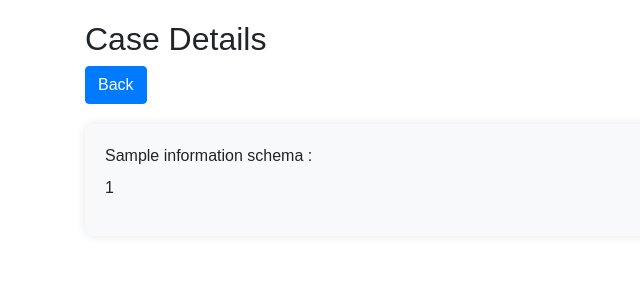
After one commit to Tealiosv2/TeraDrive, a Flask app: page /case_details_admin in a window 1280 px wide. The commit adds this page. Shown: the top 300 px of the page, without its empty margins (0-640 px from the left). Run offline with Flask 3, Linux system fonts and the light colour scheme; a user stored in the database is signed in; a database or web service that is not in the repository returns one stand-in record (values such as "Sample title"); some libraries are stand-ins or nearby versions.

Commit message:
created case details, user dashboard

```diff
--- a/app.py
+++ b/app.py
@@ -6,15 +6,16 @@ from backend import database_operations
 app = Flask(__name__)
 app.secret_key = 'your_secret_key'
 
-
 login_manager = LoginManager()
 login_manager.init_app(app)
 
+
 class User(UserMixin):
-    def __init__(self, id, username, role):
+    def __init__(self, id, username, role, email):
         self.id = id
         self.username = username
         self.role = role
+        self.email = email
 
 
 @login_manager.user_loader
@@ -22,12 +23,14 @@ def load_user(user_id):
     # Load a user from the database based on user_id
     user = database_operations.get_user_by_id(user_id)
     if user:
-        user_id, username, role = user  # Unpack the tuple
-        return User(user_id, username, role)
+        user_id, username, role, email = user  # Unpack the tuple
+        return User(user_id, username, role, email)
     else:
         return None
 
+
 registered_users = {}
+
 
 @app.route('/register', methods=['GET', 'POST'])
 def register():
@@ -58,11 +61,12 @@ def login():
     if request.method == 'POST':
         username = request.form['username']
         password = request.form['password']
+
         user = database_operations.get_user_by_username(username)
 
         if user and check_password_hash(user[2], password):  # 'password_hash' is in the third position (index 2)
-            user_id, username, _, role = user  # Unpack the tuple, ignoring the email field (index 2)
-            user_obj = User(user_id, username, role)
+            user_id, username, email, role = user  # Unpack the tuple, ignoring the email field (index 2)
+            user_obj = User(user_id, username, role, email)
             login_user(user_obj)
             flash('Login successful.', 'success')
             if role:
@@ -74,10 +78,13 @@ def login():
 
     return render_template('login.html')
 
+
 @app.route('/user_dashboard')
 @login_required
 def user_dashboard():
-    return render_template('user_dashboard.html')
+    client_case_data = database_operations.get_client_cases(current_user.email)
+    return render_template('user_dashboard.html', client_case_data=client_case_data)
+
 
 @app.route('/logout')
 @login_required
@@ -91,6 +98,7 @@ def logout():
 def index():
     return render_template('index.html')
 
+
 @app.route('/admin_dashboard')
 @login_required
 def admin_dashboard():
@@ -101,33 +109,68 @@ def admin_dashboard():
 
 
 @app.route('/clients')
+@login_required
 def get_clients():
+    if not current_user.role:
+        flash('Access Denied: You are not an admin.', 'error')
+        return redirect(url_for('user_dashboard'))
     clients_records = database_operations.get_clients()
     return render_template('clients.html', records=clients_records)
 
 
 @app.route('/client_cases')
+@login_required
 def get_client_cases():
+    if not current_user.role:
+        flash('Access Denied: You are not an admin.', 'error')
+        return redirect(url_for('user_dashboard'))
     client_email = request.args.get('client_email')
-
     client_case_data = database_operations.get_client_cases(client_email)
     return render_template('client_cases.html', client_case_data=client_case_data)
 
 
 @app.route('/cases')
+@login_required
 def display_cases():
+    if not current_user.role:
+        flash('Access Denied: You are not an admin.', 'error')
+        return redirect(url_for('user_dashboard'))
     cases = database_operations.get_all_cases()
 
     return render_template('cases.html', cases=cases)
 
 
-@app.route('/case_details')
-def display_case_details():
+@app.route('/case_details_admin')
+@login_required
+def display_case_details_admin():
+    if not current_user.role:
+        flash('Access Denied: You are not an admin.', 'error')
+        return redirect(url_for('user_dashboard'))
+
     case_id = request.args.get('case_id')
 
     case_details = database_operations.get_case_details(case_id)
+    columns = database_operations.get_case_columns()
 
-    return render_template('case_details.html', case_details=case_details)
+    case_data = {columns[i]: case_details[0][i] for i in range(len(columns))}
+
+    return render_template('case_details_admin.html', case_details=case_data)
+
+
+@app.route('/case_details_user')
+@login_required
+def display_case_details_user():
+    case_id = request.args.get('case_id')
+
+    case_details = database_operations.get_case_details(case_id)
+    columns = database_operations.get_case_columns()
+    if current_user.email == case_details[0][1]:
+        case_data = {columns[i]: case_details[0][i] for i in range(len(columns))}
+
+        return render_template('case_details_user.html', case_details=case_data)
+    else:
+        flash('Access Denied: You do not have access to this case.', 'error')
+        return redirect(url_for('user_dashboard'))
 
 
 if __name__ == '__main__':
--- a/backend/database_operations.py
+++ b/backend/database_operations.py
@@ -42,7 +42,7 @@ def create_user(username, email, password_hash, phone):
 
 
 def get_user_by_id(user_id):
-    select_query = "SELECT id, username, role FROM users WHERE id = %s"
+    select_query = "SELECT id, username, role, email FROM users WHERE id = %s"
     user = None
 
     try:
@@ -69,7 +69,6 @@ def get_user_by_username(username):
         print("Error retrieving user by username:", e)
 
     return user
-
 
 
 def get_clients():
@@ -124,7 +123,33 @@ def get_all_cases():
 
 
 def get_case_details(case_id):
-    return 0
+    conn = connect()
+    cursor = conn.cursor()
+
+    query = """ SELECT * FROM cases WHERE case_id = %s; """
+    cursor.execute(query, (case_id,))
+    case = cursor.fetchall()
+
+
+    conn.close()
+    return case
+
+
+def get_case_columns():
+    conn = connect()
+    cursor = conn.cursor()
+
+    query = """
+     SELECT column_name
+     FROM information_schema.columns
+      WHERE table_name = 'cases'
+       ORDER BY ordinal_position ASC;
+        """
+    cursor.execute(query)
+    columns = [column[0] for column in cursor.fetchall()]
+
+    conn.close()
+    return columns
 
 
 def create_case(client_id, case_status, case_notes):
--- a/sample_database_setup/seed_data.py
+++ b/sample_database_setup/seed_data.py
@@ -121,6 +121,7 @@ try:
         VALUES ( %s, %s, %s, %s, %s, %s, %s, %s, %s, %s, %s, %s, %s, %s, %s, %s);
     """
 
+
     cursor.executemany(insert_cases_query, cases_data)
 
     # Commit the changes to the database
--- a/sample_database_setup/view_schemas.py
+++ b/sample_database_setup/view_schemas.py
@@ -23,7 +23,8 @@ try:
     view_table_schema_query = f"""
         SELECT column_name, data_type, is_nullable
         FROM information_schema.columns
-        WHERE table_name = '{table_to_view}';
+        WHERE table_name = '{table_to_view}'
+        ORDER BY ordinal_position ASC;
     """
     cursor.execute(view_table_schema_query)
 
--- a/templates/admin_dashboard.html
+++ b/templates/admin_dashboard.html
@@ -12,8 +12,12 @@
         <h1>Welcome to TeraDrive</h1>
         <p>Explore our services:</p>
         <a href="/clients" class="btn btn-primary mr-3">Clients</a>
-        <a href="/cases" class="btn btn-primary">Cases</a>
+        <a href="/cases" class="btn btn-primary">Cases</a><br><br>
+        <div>
+            <p><a href="/logout" class="btn btn-danger">Logout</a></p>
+        </div>
     </div>
+
     <!-- Add Bootstrap JavaScript (optional) -->
     <script src="https://code.jquery.com/jquery-3.5.1.slim.min.js"></script>
     <script src="https://cdn.jsdelivr.net/npm/@popperjs/core@2.5.3/dist/umd/popper.min.js"></script>
--- /dev/null
+++ b/templates/case_details_admin.html
@@ -0,0 +1,54 @@
+<!DOCTYPE html>
+<html lang="en">
+<head>
+    <meta charset="UTF-8">
+    <meta name="viewport" content="width=device-width, initial-scale=1.0">
+    <title>Case Details</title>
+    <!-- Bootstrap CSS -->
+    <link rel="stylesheet" href="https://maxcdn.bootstrapcdn.com/bootstrap/4.0.0/css/bootstrap.min.css">
+    <style>
+        body {
+            font-family: Arial, sans-serif;
+            margin: 20px;
+        }
+
+        .case-details-container {
+            background-color: #f8f9fa;
+            padding: 20px;
+            border-radius: 8px;
+            margin-top: 20px;
+            box-shadow: 0 0 10px rgba(0, 0, 0, 0.1);
+        }
+    </style>
+</head>
+<body>
+
+    <div class="container">
+        <h2>Case Details</h2>
+        <div>
+            <p><a href="/cases" class="btn btn-primary">Back</a></p>
+        </div>
+        <div class="case-details-container">
+            <div class="row">
+                {% for key, value in case_details.items() %}
+                    <div class="col-md-6">
+                        <div class="form-group">
+                            <label>{{ key|capitalize }} :</label>
+                            <p class="form-control-static">{{ value }}</p>
+                        </div>
+                    </div>
+                {% endfor %}
+
+        </div>
+
+</div>
+
+    </div>
+
+    <!-- Bootstrap JS and Popper.js (required for Bootstrap) -->
+    <script src="https://code.jquery.com/jquery-3.2.1.slim.min.js"></script>
+    <script src="https://cdnjs.cloudflare.com/ajax/libs/popper.js/1.12.9/umd/popper.min.js"></script>
+    <script src="https://maxcdn.bootstrapcdn.com/bootstrap/4.0.0/js/bootstrap.min.js"></script>
+
+</body>
+</html>
--- a/templates/cases.html
+++ b/templates/cases.html
@@ -8,6 +8,9 @@
 <body>
     <div class="container">
         <h1 class="mt-5">Case Information</h1>
+    <div>
+            <p><a href="/admin_dashboard" class="btn btn-primary">Back</a></p>
+        </div>
         <table class="table table-striped table-bordered">
             <thead class="thead-dark">
                 <tr>
@@ -30,7 +33,7 @@
                     <td>{{ case[4] }}</td>
                     <td>{{ case[5] }}</td>
                     <td>
-                        <a href="{{ url_for('display_case_details', case_id=case[0]) }}" class="btn btn-primary">View Details</a>
+                        <a href="{{ url_for('display_case_details_admin', case_id=case[0]) }}" class="btn btn-primary">View Details</a>
                     </td>
                 </tr>
                 {% endfor %}
--- a/templates/clients.html
+++ b/templates/clients.html
@@ -8,6 +8,9 @@
 <body>
     <div class="container">
         <h1 class="mt-5">Clients from the Database</h1>
+    <div>
+            <p><a href="/admin_dashboard" class="btn btn-primary">Back</a></p>
+        </div>
         <table class="table table-striped table-bordered">
             <thead class="thead-dark">
                 <tr>
```
Also changed, not shown: app2.py (deleted, +0 -68 lines), templates/case_details.html (deleted, +0 -11 lines), templates/case_details_user.html (added, +54 -0 lines), templates/user_dashboard.html (+44 -0 lines).
